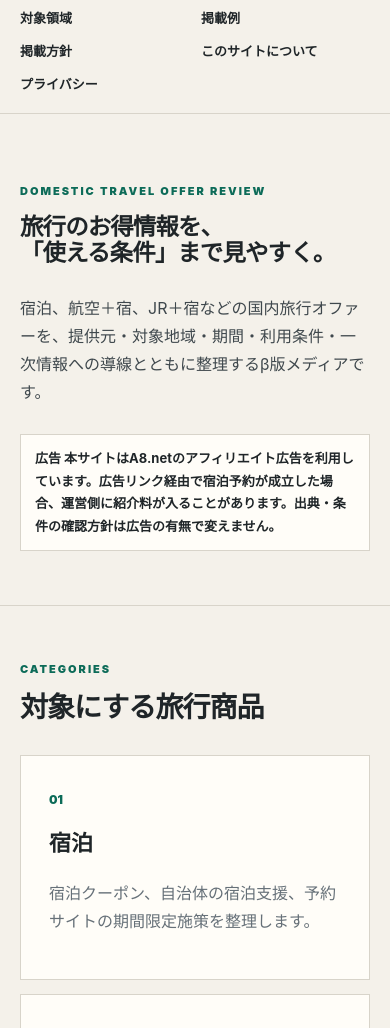
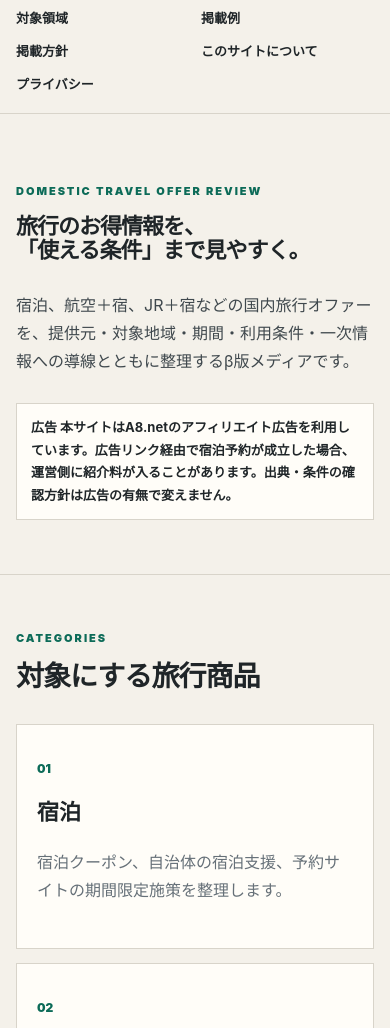
Before and after one commit to peisopenclaw-art/travel-offer-review, a plain HTML site: page index.html in a window 390 px wide. Shown: the part 64-1092 px from the top of the page. Drawn offline with Linux system fonts and the light colour scheme.

Commit message:
Fix Revenue V1 layout at 375px

```diff
--- a/styles.css
+++ b/styles.css
@@ -76,3 +76,10 @@ footer p,footer small{color:var(--muted);font-size:12px}
   .lead,.notice,.card p,.offer-card dd{min-width:0;max-width:100%;white-space:normal;overflow-wrap:anywhere;word-break:normal}
   .lead{font-size:16px}
 }
+@media(max-width:390px){
+  .site-header{padding-left:16px;padding-right:16px}
+  .hero,.section,.page{padding-left:16px;padding-right:16px}
+  footer{padding-left:16px;padding-right:16px}
+  .card,.offer-card{padding-left:20px;padding-right:20px}
+  h1{font-size:22px;letter-spacing:-.045em}
+}
```
